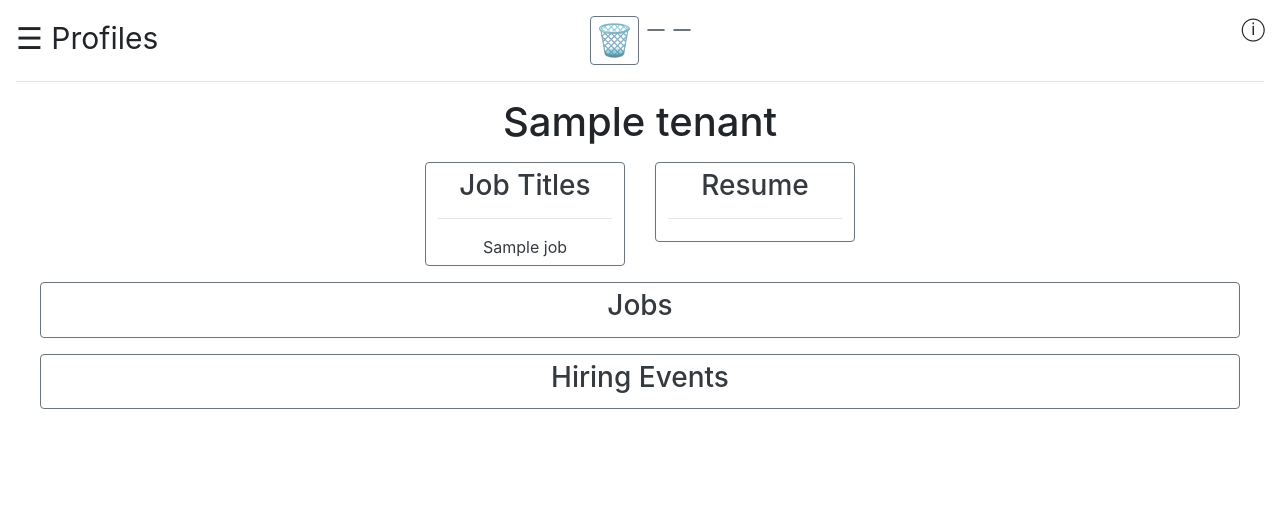
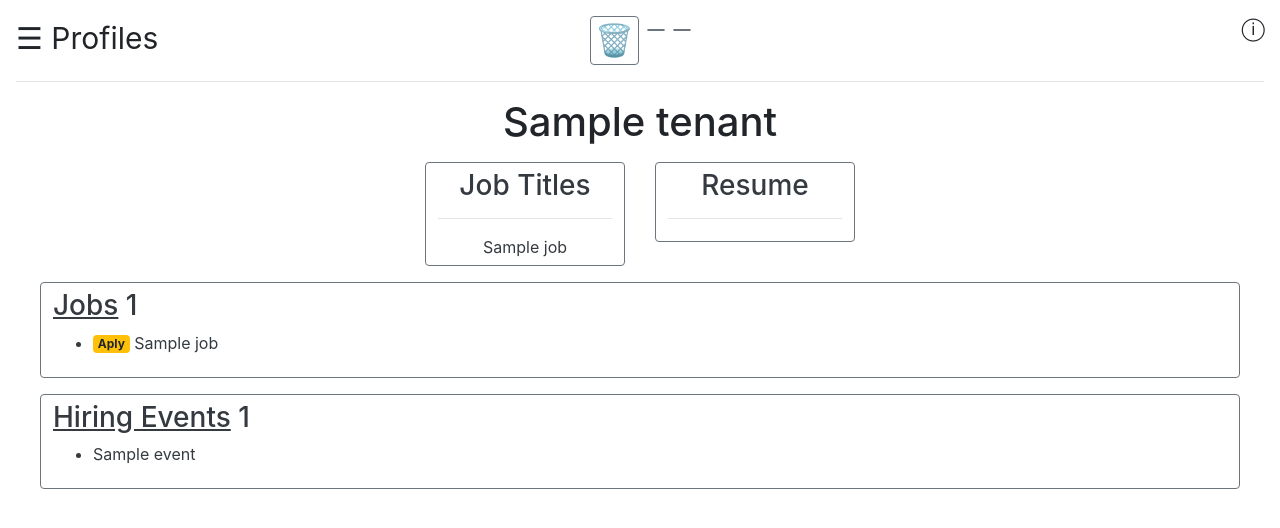
Before and after one commit to LWRGitHub/eviction_prevention, a Flask app: template templates/detail.html in a window 1280 px wide. Shown: the top 528 px of the page. Run offline with Flask 2, Linux system fonts and the light colour scheme; the template is opened without the code that fills it: most values are stand-ins (such as "Sample title", 1, 10 or a date in 2020); some libraries are stand-ins or nearby versions.

Commit message:
flask & jinga2 data added to jobs & hiring events buttons

```diff
--- a/main.py
+++ b/main.py
@@ -123,6 +123,8 @@ def detail(tenant_id):
     # jobs = list(mongo.db.tenatns.find({'tenat_id':tenant_id}))
 
     tenant_data = mongo.db.tenants.find({})
+    jobs = mongo.db.jobs.find({})
+    events = mongo.db.hiring_events.find({})
 
     print("----------------------")
     print(tenant_to_show, 'here')
@@ -133,7 +135,11 @@ def detail(tenant_id):
         'resume' : tenant_to_show['resume'],
         'job_titles' : tenant_to_show['job_titles'],
         'tenants': tenant_data,
-        'tenant_id': tenant_to_show['_id']
+        'tenant_id': tenant_to_show['_id'],
+        'num_jobs': jobs.count(),
+        'num_events': events.count(),
+        'jobs': jobs,
+        'events': events
     }
     return render_template('detail.html', **context)
 
@@ -213,8 +219,9 @@ def jobs(tenant_id):
         job_titles = tenant_to_show['job_titles']
 
         jobs = mongo.db.jobs.find({})
-        print(jobs)
-
+        print("----------------------")
+        print(jobs, '"jobs.html"')
+        print("----------------------")
         context = {
             'tenants': tenant_data,
             'tenant_id': tenant_to_show['_id'],
--- a/static/style.css
+++ b/static/style.css
@@ -22,7 +22,7 @@
   width:100%;
   padding: 5px;
   list-style-type: none;
-  text-align: center;
+  text-align: left;
 }
 
 
--- a/templates/detail.html
+++ b/templates/detail.html
@@ -68,8 +68,16 @@
             <div class="col mx-4">
 
                 <div class="btn btn-outline-secondary jobs-hiring-box text-dark" id="jobs">
-                    <a href='/jobs/{{ tenant_id }}' class="text-dark" style="text-decoration: none;">
-                        <h3>Jobs</h3>
+                    <a href='/jobs/{{ tenant_id }}' class="text-dark" style="text-decoration: none;text-align: left;">
+                        <h3><u>Jobs</u>  {{ num_jobs }}</h3>
+                        <ul >
+                            {% for job in jobs %}
+                                <li style="text-align: left;">
+                                    <span class="badge badge-warning">Aply</span>
+                                    {{job.job_title}}
+                                </li>
+                            {% endfor %}
+                        </ul>
                     </a>
                 </div>
 
@@ -83,8 +91,16 @@
             <div class="col mx-4">
 
                 <div class="btn btn-outline-secondary jobs-hiring-box text-dark" id="hiring-events">
-                    <a href='/hiring_events/{{ tenant_id }}' class="text-dark" style="text-decoration: none;">
-                        <h3>Hiring Events</h3>
+                    <a href='/hiring_events/{{ tenant_id }}' class="text-dark" style="text-decoration: none;text-align: left;">
+                        <h3><u>Hiring Events</u> {{ num_events }}</h3>
+                        <ul >
+                            {% for event in events %}
+                                <li>
+                                {{event.name}}
+                                </li>
+                            {% endfor %}
+                        </ul>
+
                     </a>
                 </div>
 
--- a/templates/jobs.html
+++ b/templates/jobs.html
@@ -26,7 +26,7 @@
     <ul>
     {% for job in jobs %}
         <li>
-        <a href="{{job.url}}">{{job.job_title}}</a>
+            <a href="{{job.url}}">{{job.job_title}}</a>
         </li>
     {% endfor %}
     </ul>
```
